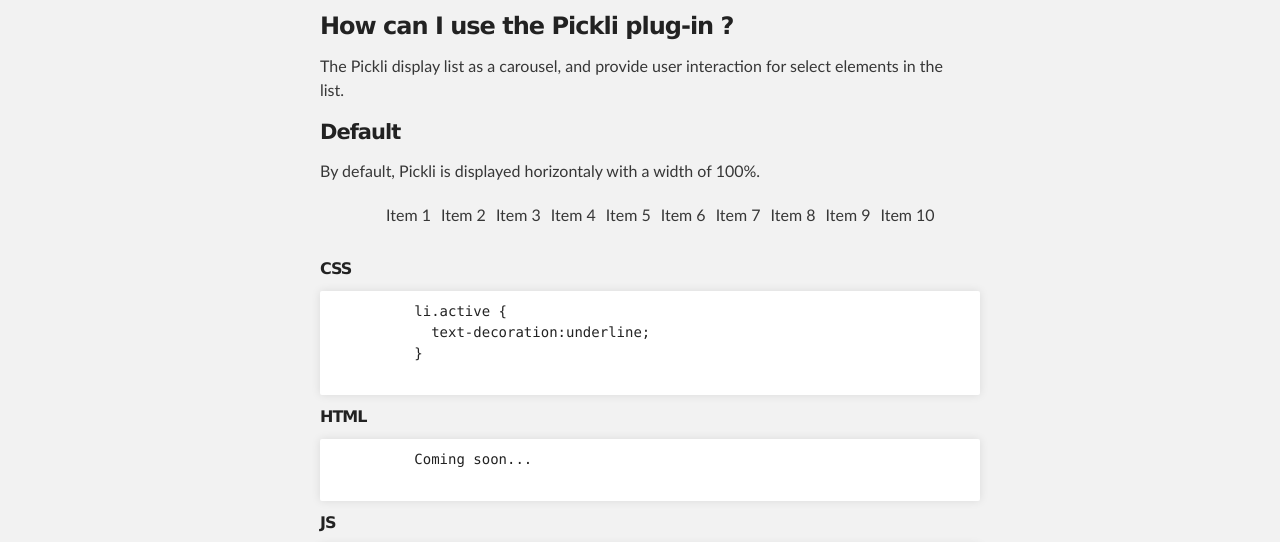
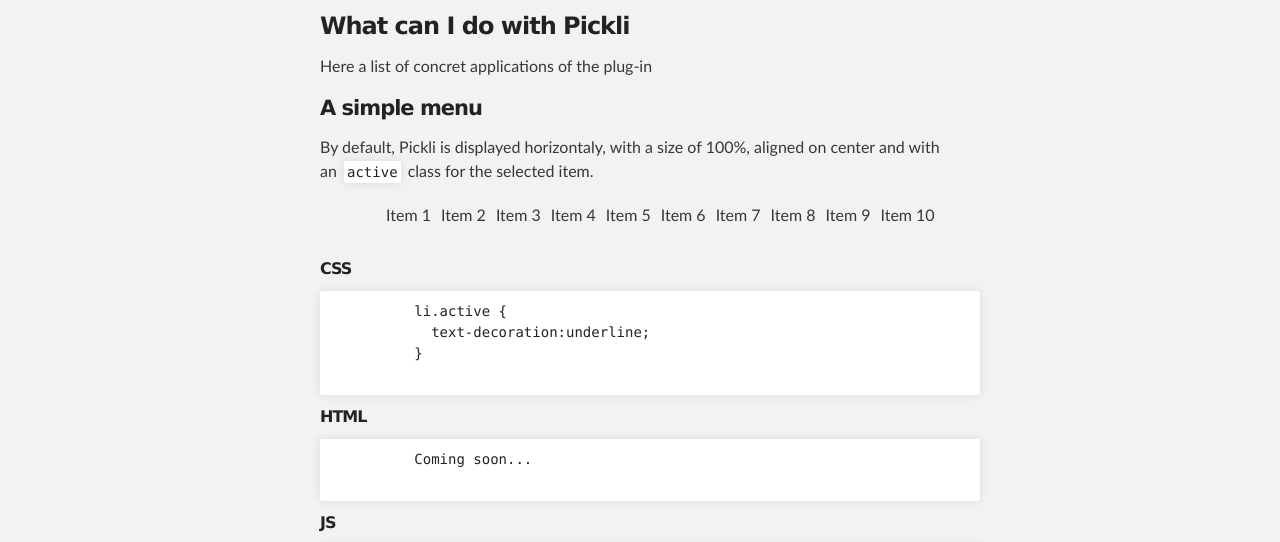
Before and after one commit to Molosc/pickli, a plain HTML site: page index.html in a window 1280 px wide. Shown: the part 252-794 px from the top of the page. Drawn offline with nearby package versions, Linux system fonts and the light colour scheme.

Commit message:
Update index.html

```diff
--- a/index.html
+++ b/index.html
@@ -38,12 +38,12 @@
     <!-- MAIN CONTENT -->
     <div id="main_content_wrap" class="outer">
       <section id="main_content" class="inner">
-        <h3>How can I use the Pickli plug-in ?</h3>
-        <p>The Pickli display list as a carousel, and provide user interaction for select elements in the list.</p>
+        <h3>What can I do with Pickli</h3>
+        <p>Here a list of concret applications of the plug-in</p>
 
-        <h4>Default</h4>
+        <h4>A simple menu</h4>
 
-        <p>By default, Pickli is displayed horizontaly with a width of 100%.</p>
+        <p>By default, Pickli is displayed horizontaly, with a size of 100%, aligned on center and with an <code>active</code> class for the selected item.</p>
 
         <ul id="default">
           <li value="1">Item 1</li>
```
